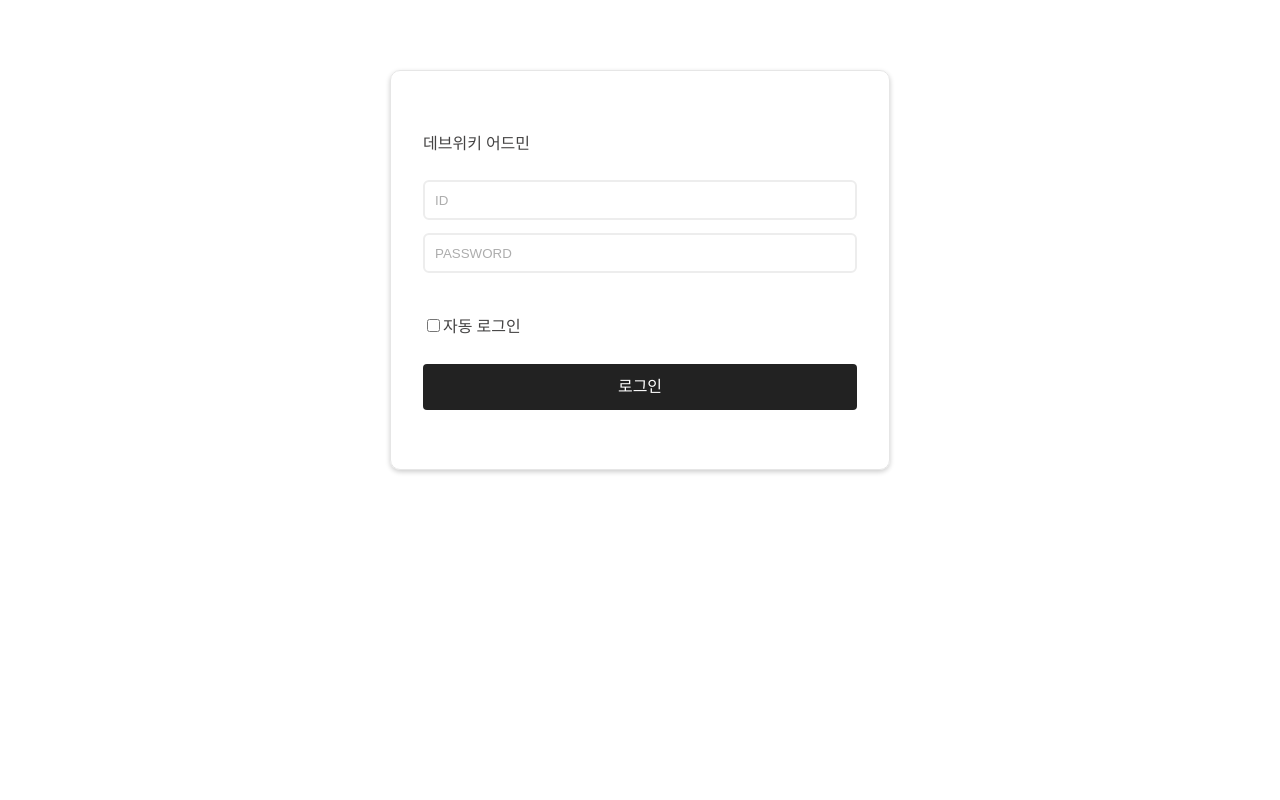
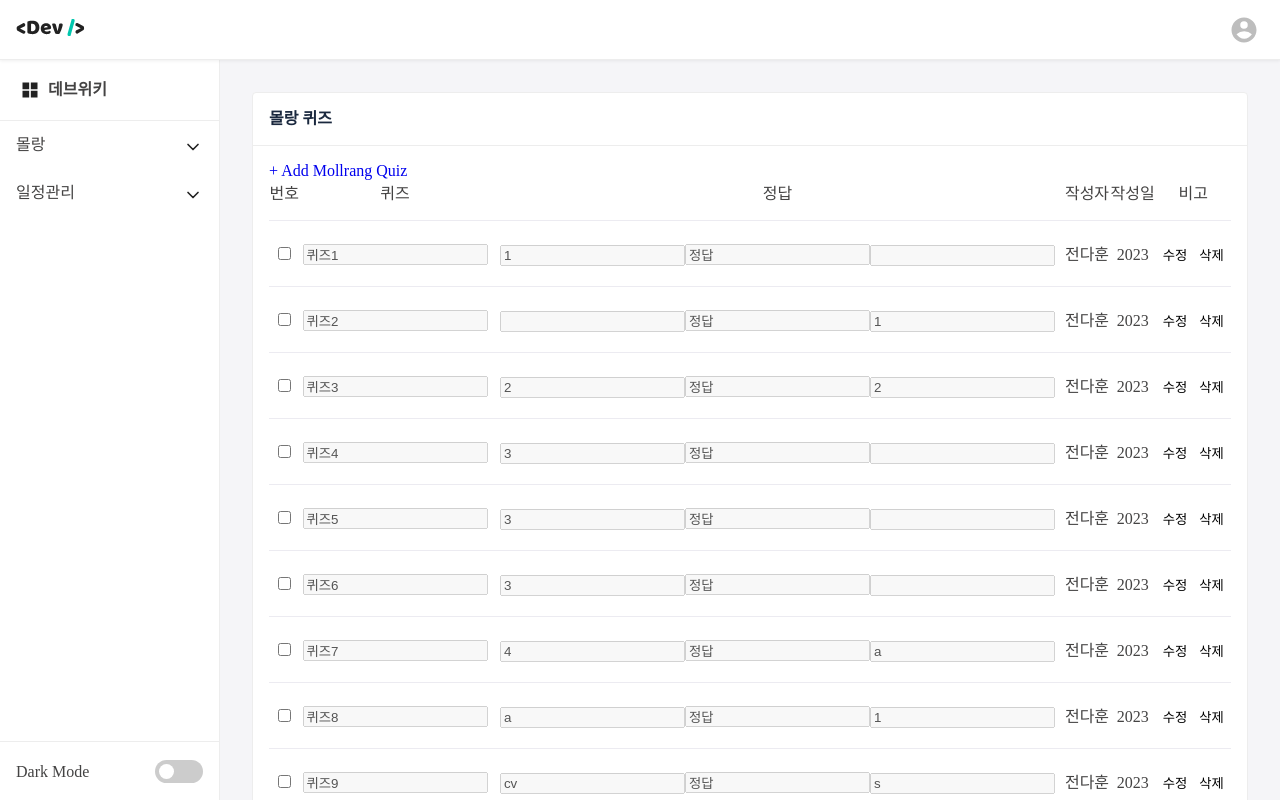
Before and after one commit to DaHoon06/devwiki_admin, a React (Create React App) app in the folder admin-app/: page /mollrang/quiz in a window 1280 px wide. Before the commit this address led to /sign-in. Shown: the top 800 px of the page. Built offline with nearby package versions, Linux system fonts and the light colour scheme; a web font is replaced by a local one.

Commit message:
# 백업 - 게시글 디자인 및 다중 선택 작업 중

```diff
--- a/admin-app/src/components/boards/QuizListsBoard.tsx
+++ b/admin-app/src/components/boards/QuizListsBoard.tsx
@@ -2,21 +2,25 @@ import { CardUi } from '@components/ui/card/Card';
 import { ReactElement, useEffect, useState } from 'react';
 import { QuizBoardProps } from '@containers/QuizContainer';
 import styled from 'styled-components';
+import {Quiz} from "@interfaces/Quiz";
+import {Link} from "react-router-dom";
 
 const QuizListTable = styled.table`
   width: 100%;
+  height: 100%;
 
-  thead {
-    border-bottom: 1px solid black;
-  }
   thead > tr {
     text-align: center;
 
     th {
+      padding-bottom: 1em;
     }
   }
 
   tbody > tr {
+    border-top: 1px solid ${({ theme }) => theme.colors.GRAY_300};
+    border-bottom: 1px solid ${({ theme }) => theme.colors.GRAY_300};
+    text-align: center;
     &:hover {
       background-color: #1a283e;
       cursor: pointer;
@@ -24,6 +28,7 @@ const QuizListTable = styled.table`
     }
   }
   tbody > tr > td {
+    padding: 1.25em 0;
     .desc {
       overflow: hidden;
       width: 276px;
@@ -45,18 +50,19 @@ const PaginationLists = styled.ul`
 `;
 
 const PaginationItems = styled.li`
-  width: 100%;
-  border: 1px solid black;
+  border: 1px solid transparent;
   display: flex;
   &:hover {
     cursor: pointer;
   }
 
   & button {
-    width: 100%;
     height: 100%;
+    color: ${({ theme }) => theme.colors.GRAY_200};
+
     &.active {
-      background-color: black;
+      font-weight: bold;
+      color: ${({ theme }) => theme.colors.PRIMARY};
     }
   }
 `;
@@ -67,10 +73,24 @@ interface Props {
   pagination: (next: boolean, page: number) => void;
 }
 
+const mock: Quiz[] = [
+  {quizId: 0, question: '퀴즈1',answer: '정답',prefix: '1',suffix: '', created_at: new Date()},
+  {quizId: 1, question: '퀴즈2',answer: '정답',prefix: '',suffix: '1', created_at: new Date()},
+  {quizId: 2, question: '퀴즈3',answer: '정답',prefix: '2',suffix: '2', created_at: new Date()},
+  {quizId: 3, question: '퀴즈4',answer: '정답',prefix: '3',suffix: '', created_at: new Date()},
+  {quizId: 4, question: '퀴즈5',answer: '정답',prefix: '3',suffix: '', created_at: new Date()},
+  {quizId: 5, question: '퀴즈6',answer: '정답',prefix: '3',suffix: '', created_at: new Date()},
+  {quizId: 6, question: '퀴즈7',answer: '정답',prefix: '4',suffix: 'a', created_at: new Date()},
+  {quizId: 7, question: '퀴즈8',answer: '정답',prefix: 'a',suffix: '1', created_at: new Date()},
+  {quizId: 8, question: '퀴즈9',answer: '정답',prefix: 'cv',suffix: 's', created_at: new Date()},
+  {quizId: 9, question: '퀴즈10',answer: '정답',prefix: 'a',suffix: 'a', created_at: new Date()},
+  {quizId: 10, question: '퀴즈11',answer: '정답',prefix: '1',suffix: 'd', created_at: new Date()},
+]
 export const QuizListsBoard = (props: Props): ReactElement => {
   const { boardData, totalPage, pagination } = props;
   const [currentPage, setCurrentPage] = useState(1);
-
+// const { data, isLoading } = useQuizLists({limit: 0, offset: 0});
+  // if (isLoading) return null;
   const onClickHandlerPagination = (page: number) => {
     setCurrentPage(page);
     pagination(true, page);
@@ -102,9 +122,13 @@ export const QuizListsBoard = (props: Props): ReactElement => {
     );
   };
 
-  useEffect(() => {}, [totalPage]);
   return (
     <CardUi label={'몰랑 퀴즈'}>
+      <div>
+        <Link to={'/mollrang/quiz/post'}>
+          + Add Mollrang Quiz
+        </Link>
+      </div>
       <QuizListTable>
         <thead>
           <tr>
@@ -113,18 +137,30 @@ export const QuizListsBoard = (props: Props): ReactElement => {
             <th>정답</th>
             <th>작성자</th>
             <th>작성일</th>
-            <th>사용여부</th>
+            <th>비고</th>
           </tr>
         </thead>
         <tbody>
-          {boardData.map((board) => {
+          {mock.map((board) => {
             return (
-              <tr key={board._id}>
-                <td>{board.sid}</td>
-                <td>{board.sid}</td>
-                <td>{board.sid}</td>
-                <td>{board.sid}</td>
-                <td>{board.sid}</td>
+              <tr key={board.quizId}>
+                <td>
+                  <input type={"checkbox"} />
+                </td>
+                <td>
+                  <input type={'text'} value={board.question} disabled={true} />
+                </td>
+                <td>
+                  <input type={'text'} value={board.prefix} disabled={true} />
+                  <input type={'text'} value={board.answer} disabled={true} />
+                  <input type={'text'} value={board.suffix} disabled={true} />
+                </td>
+                <td>전다훈</td>
+                <td>{board.created_at.getFullYear()}</td>
+                <td>
+                  <button>수정</button>
+                  <button>삭제</button>
+                </td>
               </tr>
             );
           })}
--- a/admin-app/src/components/boards/QuizPost.tsx
+++ b/admin-app/src/components/boards/QuizPost.tsx
@@ -1,5 +1,5 @@
 import React, {ReactElement, useState} from "react";
-import {InsertQuizData, Quiz} from "@interfaces/Quiz";
+import {InsertQuizData} from "@interfaces/Quiz";
 import {Typography} from "@components/common/Typography";
 import {CardUi} from "@components/ui/card/Card";
 import styled from "styled-components";
--- a/admin-app/src/components/users/SignInComponent.tsx
+++ b/admin-app/src/components/users/SignInComponent.tsx
@@ -65,7 +65,7 @@ export const SignInComponent = (): ReactElement => {
         //   password: rsaEncrypt(password),
         // };
         await signIn(login);
-        await navigate('/dashboard');
+        await navigate('/');
       }
     } catch (e: unknown) {
       if (e instanceof AxiosError) toast.message(e.message, 'error');
@@ -78,9 +78,6 @@ export const SignInComponent = (): ReactElement => {
     if (account.length === 0) {
       toast.message(VALIDATION_MESSAGE.EMPTY_ID_INPUT, 'error');
       return;
-    } else if (!validationCheck(account, 'account')) {
-      toast.message(VALIDATION_MESSAGE.DOES_NOT_MATCH_ID_FORMAT, 'error');
-      return;
     }
 
     if (password.length === 0) {
@@ -90,7 +87,6 @@ export const SignInComponent = (): ReactElement => {
       toast.message(VALIDATION_MESSAGE.DOES_NOT_MATCH_PASSWORD_FORMAT, 'error');
       return;
     }
-
     result = true;
     return result;
   };
--- a/admin-app/src/containers/QuizContainer.tsx
+++ b/admin-app/src/containers/QuizContainer.tsx
@@ -17,8 +17,8 @@ export interface QuizBoardProps {
 
 export const QuizContainer = () => {
   const [page, setPage] = useState(1);
-  const { data, isLoading } = useQuizLists({limit: 0, offset: 0});
-  if (isLoading) return null;
+  // const { data, isLoading } = useQuizLists({limit: 0, offset: 0});
+  // if (isLoading) return null;
   const pageHandler = (next: boolean, page: number) => {
     next ? setPage(page + 1) : setPage(page - 1);
   };
@@ -26,7 +26,7 @@ export const QuizContainer = () => {
   return (
     <QuizListsBoard
       boardData={[]}
-      totalPage={data.total}
+      totalPage={10}
       pagination={pageHandler}
     />
   );
--- a/admin-app/src/routes/index.tsx
+++ b/admin-app/src/routes/index.tsx
@@ -18,13 +18,13 @@ import {QuizPost} from "@components/boards/QuizPost";
 /**@description 권한 검사 모듈 */
 const AuthRoute = (): ReactElement => {
   const { user } = useAuth();
-  if (!user) return <Navigate to={'/sign-in'} replace />;
+  // if (!user) return <Navigate to={'/sign-in'} replace />;
   return <Outlet />;
 };
 
 const LoginCheckRoute = (): ReactElement => {
   const { user } = useAuth();
-  if (user) return <Navigate to={'/'} replace />;
+  // if (user) return <Navigate to={'/'} replace />;
   return <Outlet />;
 };
 
```
Also changed, not shown: admin-app/src/interfaces/Quiz.ts (+12 -4 lines).
